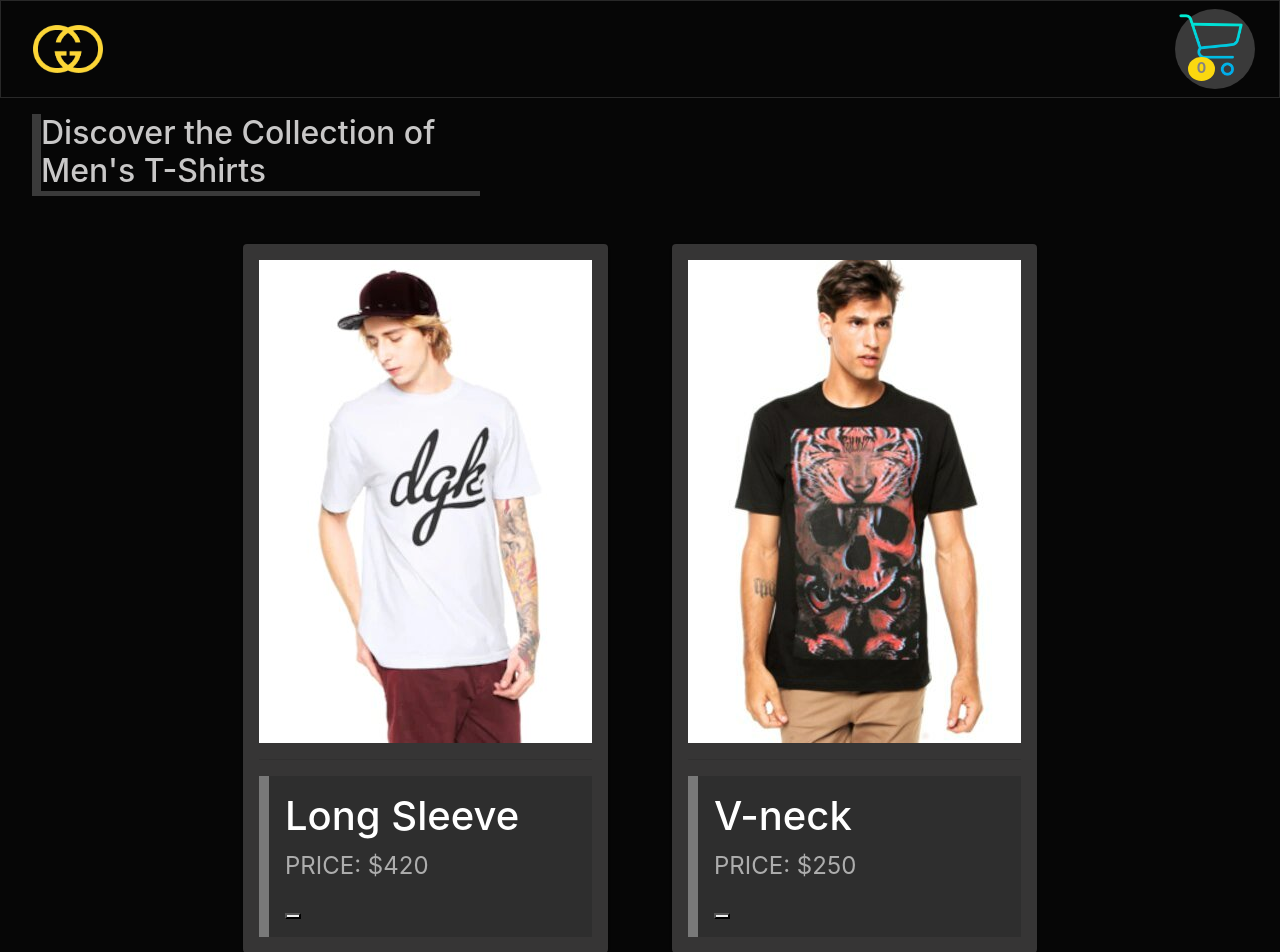
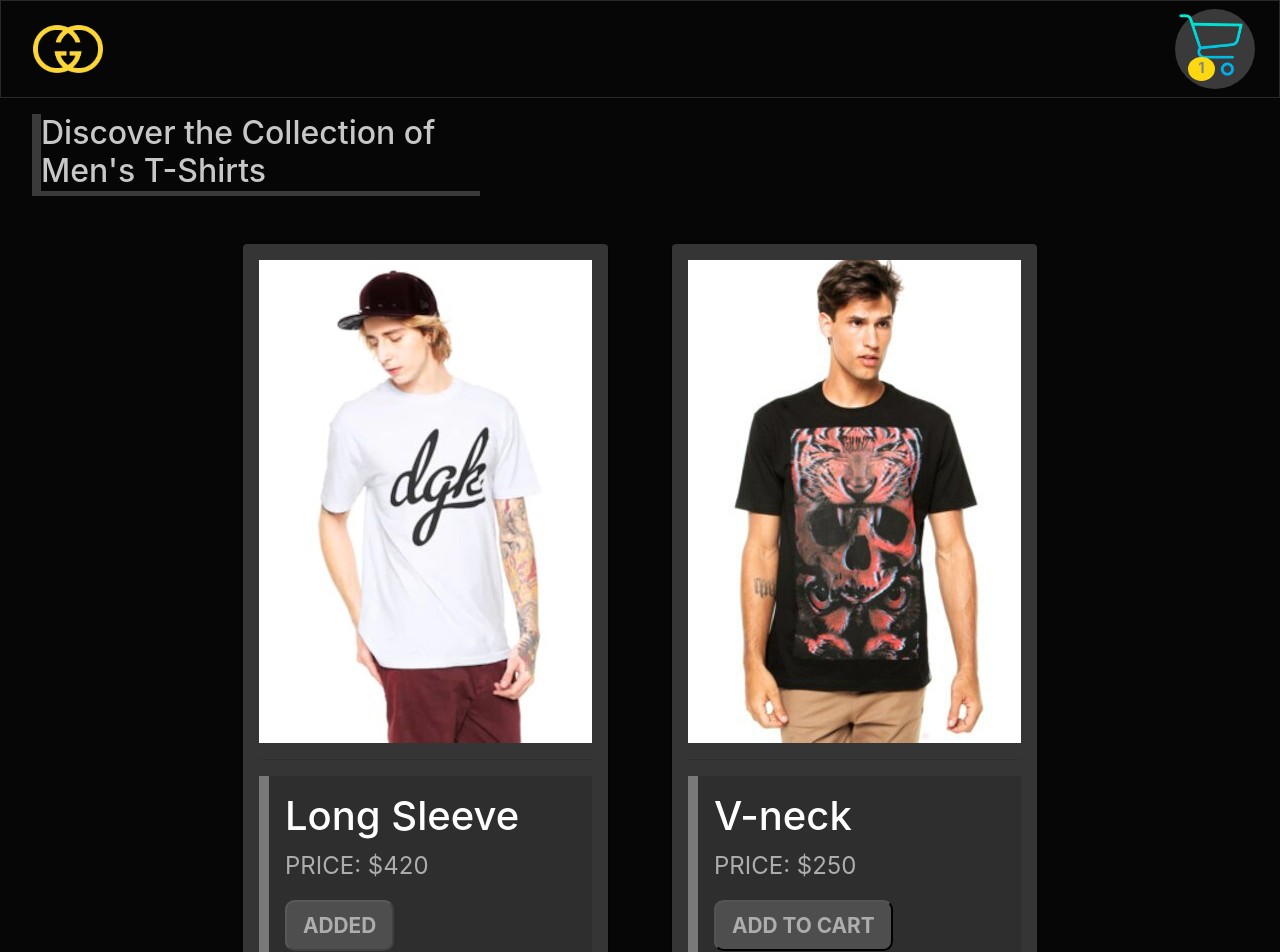
Before and after one commit to shahzain-lab/Shopping-Cart, a React (Create React App) app: page / in a window 1280 px wide. Shown: the top 952 px of the page. Built offline with nearby package versions, Linux system fonts and the light colour scheme.

Commit message:
testing toolkit

```diff
--- a/package.json
+++ b/package.json
@@ -15,6 +15,7 @@
     "react": "^17.0.1",
     "react-dom": "^17.0.1",
     "react-redux": "^7.1.3",
+    "react-router-dom": "6.0.0-beta.0",
     "react-scripts": "4.0.1",
     "typescript": "^4.1.3"
   },
--- a/src/components/Navbar/NavBar.tsx
+++ b/src/components/Navbar/NavBar.tsx
@@ -4,8 +4,20 @@
 import shoppingCart from '../../images/shoppingCart.png';
 //css
 import '../bascket.css';
+///toolkit
+import { useSelector } from 'react-redux';
+import { ProductTypes } from '../../types/Producttypes';
+
+interface ProductType{
+    products: ProductTypes[]
+}
 
 export const NavBar =()=> {
+
+    const {products} = useSelector((state: ProductType) => state)
+    const filterItem = products.filter(product =>
+        product.added === true
+    ).length
     return(
         <div>
 
@@ -15,7 +27,7 @@
         <div className="navCart">
 
         <img src={shoppingCart} className=" cart" alt="cart"/>
-        <p>0</p>
+    <p>{filterItem}</p>
         </div>
 </nav>
         </div>
--- a/src/components/bascket.css
+++ b/src/components/bascket.css
@@ -20,6 +20,7 @@
     border-radius: 50%;
     color: #858282;
     font-weight: bold;
+    justify-content: center;
 
 }
 .navCart img{
@@ -44,3 +45,13 @@
     font-size: 1.5rem;
     text-transform: uppercase;
 }
+.proDesc button{
+    font-size: 1.3rem;
+    padding:.5rem 1rem;
+    border-radius: .6rem;
+    text-transform: uppercase;
+    font-weight: bold;
+    color: #adadad;
+    background-color: #4e4e4e;
+    outline: none;
+}
--- a/src/components/products/Products.tsx
+++ b/src/components/products/Products.tsx
@@ -3,8 +3,9 @@
 import { makeStyles, createStyles, Theme } from '@material-ui/core/styles';
 import Paper from '@material-ui/core/Paper';
 import Grid from '@material-ui/core/Grid';
-import { useSelector } from 'react-redux';
+import { useSelector, useDispatch } from 'react-redux';
 import {ProductTypes} from '../../types/Producttypes';
+import { ADD } from '../../store/slices/ProductSlice';
 
 const useStyles = makeStyles((theme: Theme) =>
   createStyles({
@@ -30,7 +31,9 @@
 
 export const Product = () => {
     const classes = useStyles();
-    const {products} = useSelector((state: ProductType) => state)
+    const {products} = useSelector((state: ProductType) => state);
+     const dispatch = useDispatch()
+
     return(
         <div>
          <h4 className="proHead"> Discover the Collection of Men's T-Shirts </h4>
@@ -47,8 +50,11 @@
                     <div className="proDesc">
              <h3>{product.name}</h3>
              <p>price: ${product.price}</p>
-             <button>
-
+             <button
+              onClick={() => dispatch(ADD(product))}
+              disabled={product.added ? true : false}
+              >
+              {product.added ? 'Added' : "Add to cart"}
              </button>
              </div>
              </Paper>
--- a/src/store/initialState/initialState.tsx
+++ b/src/store/initialState/initialState.tsx
@@ -8,7 +8,7 @@
         price: 420,
         image: images.shirt1,
         count: 1,
-        added: false
+        added: true
     },
     {
         id: 2,
--- a/src/store/slices/ProductSlice.tsx
+++ b/src/store/slices/ProductSlice.tsx
@@ -13,7 +13,7 @@
                }else
                return{
                    ...product,
-                   addded: true,
+                   added: true,
                }
            })
        },
```
Also changed, not shown: 2 other files (tests, documents, lock files or other folders).
